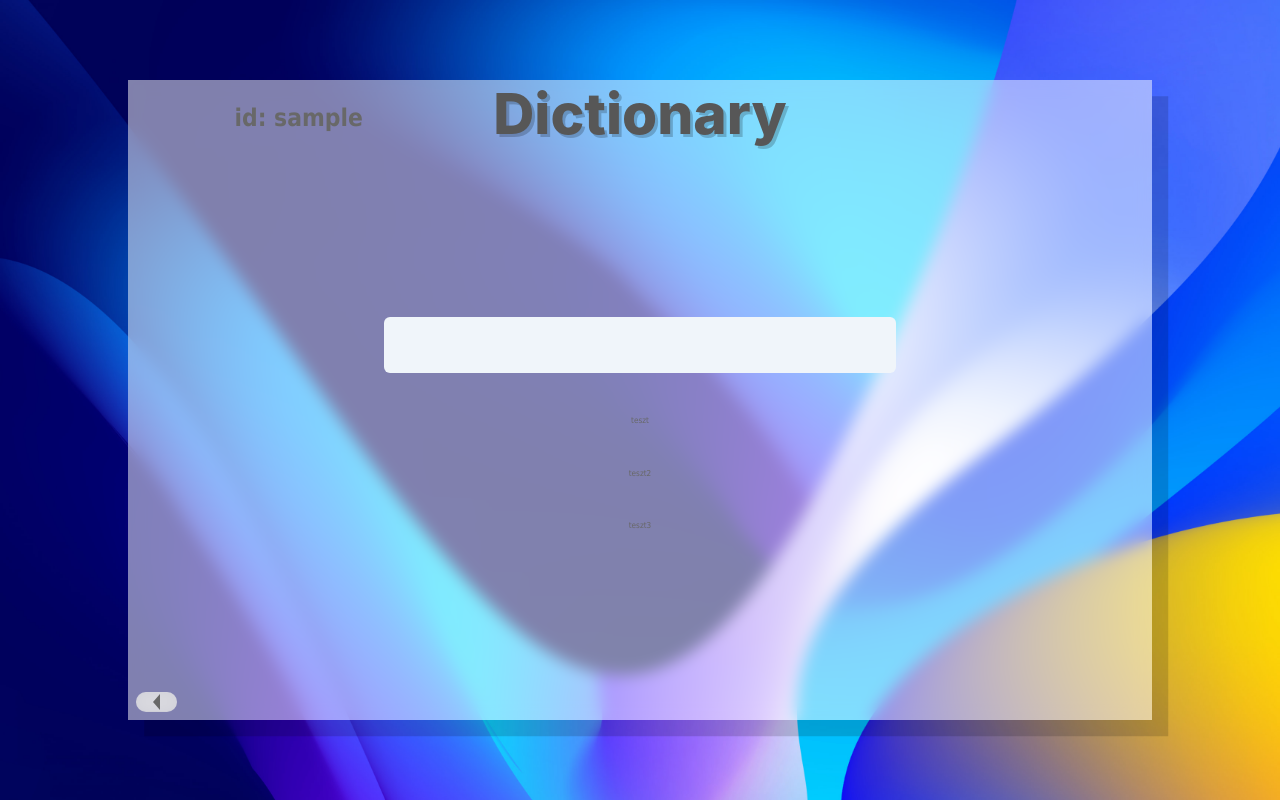
After one commit to RobertLippai/SZFM-VerbVenture, a Flask app: page /dictionary in a window 1280 px wide. The commit adds this page. Run offline with Flask 3, Linux system fonts and the light colour scheme; the visitor is signed in with stand-in values (Sample User, id 1); data that the repository does not hold is empty; some libraries are stand-ins or nearby versions.

Commit message:
Created backend for dictionary

```diff
--- a/src/webapp/auth.py
+++ b/src/webapp/auth.py
@@ -73,7 +73,7 @@ def register():
         ).first()  # returns all the users with the same name
 
         if user:
-            flash("Email already in use!", category="error")
+            flash("Ez a felhasználónév már használatban van!", category="error")
         # ellenőrzéseket csinálunk
         elif len(user_name) < 4:
             flash(
--- /dev/null
+++ b/src/webapp/static/styles/dictionary.css
@@ -0,0 +1,130 @@
+html {
+    height: 100%;
+}
+
+body {
+    background-image: url("../img/background_classic.jpg");
+    background-size: cover;
+    font-family: Tahoma;
+    background-repeat: no-repeat;
+    font-size: min(16px, calc(3px + 0.4vw));
+    margin: 0;
+    display: flex;
+    justify-content: center;
+    align-items: center;
+    min-height: 100%;
+}
+
+main {
+    background-color: rgba(255, 255, 255, 0.5);
+    color: #686868;
+    height: 80vh;
+    width: 80vw;
+    display: flex;
+    flex-direction: column;
+    box-shadow: 2em 2em rgba(0, 0, 0, 0.15);
+    backdrop-filter: blur(1em);
+    -webkit-backdrop-filter: blur(1em);
+    overflow: auto;
+}
+
+.content {
+    display: flex;
+    flex-direction: column;
+    gap: 5em;
+    place-items: center;
+    justify-content: center;
+    height: 100%;
+}
+
+
+#backbutton {
+    height: fit-content;
+    width: 5em;
+    margin-left: 1em;
+    margin-bottom: 1em;
+    padding: 0.2em;
+}
+
+#backbutton img{
+    height: 2em;
+ }
+
+.clickable {
+    transition: transform 0.1s ease-in-out;
+}
+
+.clickable:hover {
+    transform: scale(1.05);
+    transition: transform 0.3s ease-in-out;
+    cursor: pointer;
+}
+
+.clickable:active {
+    transform: scale(0.9);
+}
+
+header {
+    display: flex;
+    flex-direction: row;
+    justify-content: center;
+}
+
+header > * {
+    flex: 1;
+}
+
+header #userinfo {
+    text-align: center;
+    font-size: 3em;
+    height: 100%;
+    font-weight: bold;
+    margin-top: 20px;
+}
+
+header h1 {
+    display: flex;
+    align-items: center;
+    justify-content: center;
+    text-align: center;
+    font-size: 7em;
+    text-shadow: 0.05em 0.05em rgba(0, 0, 0, 0.2);
+}
+
+
+button {
+    color: #686868;
+    background-color: #e3e3e3cc;
+    backdrop-filter: blur(1em);
+    -webkit-backdrop-filter: blur(1em);
+    border-radius: 1.5em;
+    border: none;
+    font-family: inherit;
+    font-weight: bold;
+    text-shadow: 0.1em 0.1em rgba(0, 0, 0, 0.15)
+}
+
+input {
+	display: block;
+	width: 50%;
+	padding: 1rem 1.5rem;
+	font-size: 1rem;
+	font-weight: 400;
+	line-height: 1.5;
+	color: var(--bs-body-color);
+	-webkit-appearance: none;
+	-moz-appearance: none;
+	appearance: none;
+	background-color: #f0f5fa;
+	background-clip: padding-box;
+	border: var(--bs-border-width) solid var(--bs-border-color);
+	border-radius: var(--bs-border-radius);
+	box-shadow: var(--bs-box-shadow-inset);
+	transition: border-color 0.15s ease-in-out, box-shadow 0.15s ease-in-out;
+}
+
+h1 {
+    color: #575757;
+  font-family: 'Inter', sans-serif;
+    font-weight: 800;
+  }
--- /dev/null
+++ b/src/webapp/templates/dictionary.html
@@ -0,0 +1,40 @@
+<!DOCTYPE html>
+<html lang="en">
+<head>
+    <meta charset="UTF-8">
+    <meta name="viewport" content="width=device-width, initial-scale=1.0">
+    <title>VerbVenture</title>
+
+        <!-- Bootstrap -->
+        <link href="https://cdn.jsdelivr.net/npm/bootswatch@5.3.2/dist/morph/bootstrap.min.css"
+        rel="stylesheet"
+        crossorigin="anonymous">
+
+    <link rel="stylesheet" href="{{ url_for('static',filename='styles/dictionary.css') }}">
+</head>
+<body>
+    <main>
+        <header>
+            <div id="userinfo">id: <span id="username">{{ current_user.username }}</span></div>
+            <h1>Dictionary</h1>
+            <div></div>
+        </header>
+        <div class="content">
+            <input type="text">
+            <div>
+                teszt
+            </div>
+            <div>
+                teszt2
+            </div>
+            <div>
+                teszt3
+            </div>
+        </div>
+        <button id="backbutton" class="clickable" onclick="location.href='{{ url_for( 'views.landing_page') }}'">
+            <img src="{{ url_for('static',filename='img/svg-path.svg') }} ">
+        </button>
+    </main>
+    <script src = "{{ url_for('static',filename='js/timer.js') }}"></script>
+</body>
+</html>
--- a/src/webapp/templates/landing_page.html
+++ b/src/webapp/templates/landing_page.html
@@ -22,7 +22,7 @@
             <button id="szokartyak" onclick="location.href='{{ url_for( 'views.word_cards') }}'" class="clickable">Szókártyák</button>
             <button id="szoparositas" onclick="location.href='{{ url_for( 'views.words_pair') }}'" class="clickable">Szópárosítás</button>
             <button id="egeszitsd_ki" onclick="location.href='{{ url_for( 'views.complete_it') }}';" class="clickable">Egészítsd ki</button>
-            <button id="szotar" onclick="location.href='szotar.html';" class="clickable">Szótár</button>
+            <button id="szotar" onclick="location.href='{{ url_for( 'views.dictionary') }}';" class="clickable">Szótár</button>
             <button id="listening" onclick="location.href='listening.html';" class="clickable">Listening</button>
             <button id="szokirako" onclick="location.href='szokirako.html';" class="clickable">Szókirakó</button>
             <button id="elorehaladas" onclick="location.href='{{ url_for( 'views.progress') }}'" class="clickable">Előrehaladás</button>
--- a/src/webapp/views.py
+++ b/src/webapp/views.py
@@ -1,9 +1,14 @@
 # We will place the endpoints here
 # ex. landing page, dictionary etc...
+from sqlite3 import IntegrityError
 from flask import Blueprint, jsonify, render_template
 from flask_login import current_user, login_required
 
 from webapp.progress_handler import calculate_scores, get_grade
+from .models import Word
+from . import db  # imports from __init__.py
+import json
+from sqlalchemy import exc
 
 views = Blueprint("views", __name__)
 
@@ -54,11 +59,14 @@ def download_data():
         },
     }
     return jsonify(data)
+
+
 @views.route("/word_cards")
 @login_required
 def word_cards():
     words = ["dog", "you", "did", "yes", "but", "never", "far", "apple"]
     return render_template("szokartya.html", user=current_user, words=words)
+
 
 @views.route("/words_pair")
 @login_required
@@ -66,9 +74,75 @@ def words_pair():
     leftWords = ["kutya", "láb", "betű", "háború", "víz", "ló", "állat", "igazság"]
     rightWords = ["dog", "leg", "word", "war", "water", "horse", "animal", "truth"]
 
-    return render_template('szoparosit.html',user=current_user, leftWords=leftWords, rightWords=rightWords)
+    return render_template('szoparosit.html', user=current_user, leftWords=leftWords, rightWords=rightWords)
+
 
 @views.route("/complete_it")
 @login_required
 def complete_it():
-    return render_template('complete_it.html',user=current_user)
+    return render_template('complete_it.html', user=current_user)
+
+
+from .fill_db import fill_word_table, query_word_table
+
+
+@views.route("/fillWordTable")
+def filll():
+    fill_word_table(db, Word)
+    return "ok"
+
+
+@views.route("/dropWordTable")
+def dropT():
+    Word.__table__.drop(db.engine)
+    return "ok"
+
+
+@views.route("/add_word/<eng>/<hun>")
+def add_word(eng, hun):
+    newWord = Word(
+        english_word=eng,
+        hungarian_word=hun
+    )
+
+    try:
+        db.session.add(newWord)
+        db.session.commit()
+        return jsonify(str("Word has been added to the DB: " + eng + " " + hun))
+    except exc.IntegrityError:
+        return jsonify("Unique constraint failed!")
+    except:
+        return jsonify("There was an error.")
+
+
+@views.route("/getWords")
+@login_required
+def getWords():
+    words = Word.query.all()
+    for word in words:
+        print(word.english_word + " " + word.hungarian_word)
+
+    return jsonify(w=[word.serialize() for word in words])
+
+
+@views.route("/getWords/<filterBy>")
+@login_required
+def getWordByEng(filterBy):
+    words = Word.query.filter_by(
+        english_word=filterBy
+    ).all()
+
+    for word in words:
+        print(word.english_word + " " + word.hungarian_word)
+
+    return jsonify(w=[word.serialize() for word in words])
+
+
+@views.route("/dictionary")
+@login_required
+def dictionary():
+    words = Word.query.all()
+    for word in words:
+        print(word.english_word + " " + word.hungarian_word)
+
+    return render_template('dictionary.html', user=current_user)
```
Also changed, not shown: src/webapp/fill_db.py (added, +41 -0 lines), src/webapp/models.py (+21 -3 lines), src/webapp/static/json/userinfo.json (+17 -0 lines).
